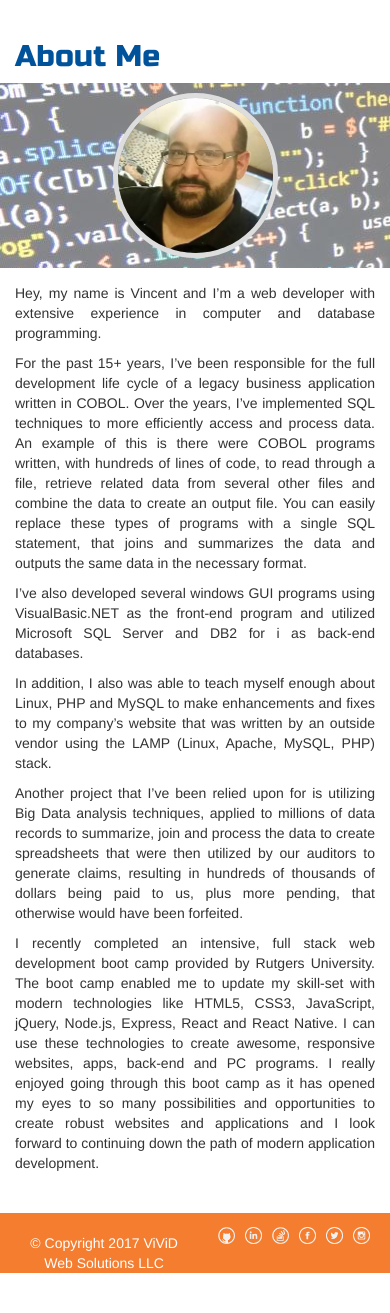
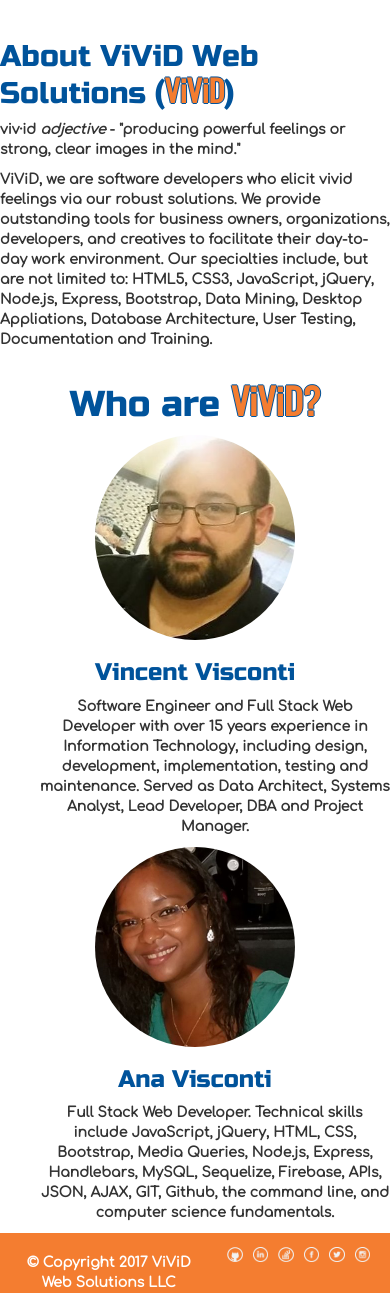
Before and after one commit to VinnyV88/Bootstrap-Portfolio, a PHP site: page /about.html in a window 390 px wide. Shown: the part 100-1413 px from the top of the page. Before the commit the page ends 1373 px from the top, so only its background shows below. Run offline with PHP 8.4, Linux system fonts and the light colour scheme.

Commit message:
implementing new format and new pages

```diff
--- a/about.html
+++ b/about.html
@@ -5,14 +5,13 @@
     <meta name="google-site-verification" content="W9UQW6gK79ShwmZ7BX7j6dADZiUvSOYc5WXKP7xfGTo" />
     <meta name="viewport" content="width=device-width, initial-scale=1">
     <meta charset="UTF-8">
-    <title>About Me</title>
+    <title>About</title>
     <!-- Latest compiled and minified CSS -->
     <link rel="stylesheet" href="https://maxcdn.bootstrapcdn.com/bootstrap/3.3.7/css/bootstrap.min.css">
     <!-- Optional theme -->
     <link rel="stylesheet" href="https://maxcdn.bootstrapcdn.com/bootstrap/3.3.7/css/bootstrap-theme.min.css">
     <link rel="stylesheet" type="text/css" href="assets/css/style.css">
-    <link href="https://fonts.googleapis.com/css?family=Share+Tech" rel="stylesheet">
-    <link href="https://fonts.googleapis.com/css?family=Russo+One" rel="stylesheet">
+    <link href="https://fonts.googleapis.com/css?family=Share+Tech|Oswald|Russo+One|Comfortaa" rel="stylesheet">
 </head>
 
 <body>
@@ -24,21 +23,76 @@
                     <span class="icon-bar"></span>
                     <span class="icon-bar"></span>
                 </button>
-                <a class="navbar-brand" href="index.html"><span class="byname byname-ani byname-lg"> by Vincent Visconti</span><img class="logo logo-ani logo-lg" src="assets/images/ViViD_Web_logo_LLC.svg" alt="Logo"></a>
+                <a class="navbar-brand" href="index.html">
+                    <span class="byname byname-ani byname-lg"> by Vincent Visconti</span>
+                    <img class="logo logo-ani logo-lg" src="assets/images/ViViD_Web_logo_LLC.svg"
+                        alt="Logo">
+                </a>
             </div>
             <div class="collapse navbar-collapse" id="myNavbar">
                 <ul class="nav navbar-nav navbar-nav-ani navbar-right navbar-nav-lg">
-                    <li><a href="index.html"><span class="glyphicon glyphicon-home"></span> Home</a></li>
-                    <li class="active"><a href="about.html"><span class="glyphicon glyphicon-user"></span> About Me</a></li>
-                    <li><a href="portfolio.html"><span class="glyphicon glyphicon-briefcase"></span> Portfolio</a></li>
-                    <li><a href="contact.html"><span class="glyphicon glyphicon-inbox"></span> Contact</a></li>
+                    <li>
+                        <a href="index.html">
+                            <span class="glyphicon glyphicon-home"></span> Home</a>
+                    </li>
+                    <li>
+                        <a href="solutions.html">
+                            <span class="glyphicon glyphicon-tasks"></span> Solutions</a>
+                    </li>
+                    <li class="active">
+                        <a href="about.html">
+                            <span class="glyphicon glyphicon-user"></span> About</a>
+                    </li>
+                    <li>
+                        <a href="portfolio.html">
+                            <span class="glyphicon glyphicon-briefcase"></span> Portfolio</a>
+                    </li>
+                    <li>
+                        <a href="contact.html">
+                            <span class="glyphicon glyphicon-inbox"></span> Contact</a>
+                    </li>
                 </ul>
             </div>
         </div>
     </nav>
 
+      <!-- About Section -->
+  <section id="about">
+        <div class="flex-container">
+                <div class="row">
+                  <div class="col-md-10 col-md-offset-1">
+                    <h2>About ViViD Web Solutions (<span class="vivid-style">ViViD</span>)</h2>
+                <p><span style="font-weight:900;">viv·id</span> <i> adjective</i> - &quot;producing powerful feelings or strong, clear images in the mind.&quot;
+              <p>ViViD, we are software developers who elicit vivid feelings via our robust solutions. We provide outstanding tools for business owners, organizations, developers, and creatives to facilitate their day-to-day work environment. Our specialties include, but are not limited to: HTML5, CSS3, JavaScript, jQuery, Node.js, Express, Bootstrap, Data Mining, Desktop Appliations, Database Architecture, User Testing, Documentation and Training.</p>
+                  </div>
+                </div>
+              <h1 class="text-center">Who are </span><span class="vivid-style">ViViD?</span></h1>
+            </div>
+            <div class="row">
+                <div class="col-md-6 text-center">
+                  <img src="./assets/images/vinny.jpg" class="img-responsive img-about" alt="Vinny Visconti">
+                  <h3>Vincent Visconti</h3>
+                    <ul style="list-style-type:none">
+                      <li>Software Engineer and Full Stack Web Developer with over 15 years experience in Information Technology, including design, development, implementation, testing and maintenance.  Served as Data Architect, Systems Analyst, Lead Developer, DBA and Project Manager.</li>
+                    </ul>
+              </div>
+              <div class="col-md-6 text-center">
+                <img src="./assets/images/ana.jpg" class="img-responsive img-about" alt="Ana Visconti">
+                <h3>Ana Visconti</h3>
+                <ul style="list-style-type:none">
+                  <li>Full Stack Web Developer. Technical skills include JavaScript, jQuery, HTML, CSS, Bootstrap, Media Queries, Node.js, Express, Handlebars, MySQL, Sequelize, Firebase, APIs, JSON, AJAX,  GIT, Github, the command line, and computer science fundamentals.</li>
+                </ul>
+              </div>
 
-    <div class="container">
+            </div>
+
+          </div>
+          <!-- close container -->
+        </div>
+      </section>
+
+
+    <!-- <div class="container">
 
         <div class="row">
             <div class="col-md-8 col-md-offset-2 flex-container main-container">
@@ -55,18 +109,36 @@
 
                 <div class="row margin-bottom-lg">
                     <div class="col-md-12 text-justify">
-                        <p>Hey, my name is Vincent and I’m a web developer with extensive experience in computer and database programming.</p>
-                        <p>For the past 15+ years, I’ve been responsible for the full development life cycle of a legacy business application written in COBOL. Over the years, I’ve implemented SQL techniques to more efficiently access and process data. An example of this is there were COBOL programs written, with hundreds of lines of code, to read through a file, retrieve related data from several other files and combine the data to create an output file. You can easily replace these types of programs with a single SQL statement, that joins and summarizes the data and outputs the same data in the necessary format.</p>
-                        <p>I’ve also developed several windows GUI programs using VisualBasic.NET as the front-end program and utilized Microsoft SQL Server and DB2 for i as back-end databases.</p>
-                        <p>In addition, I also was able to teach myself enough about Linux, PHP and MySQL to make enhancements and fixes to my company’s website that was written by an outside vendor using the LAMP (Linux, Apache, MySQL, PHP) stack.</p>
-                        <p>Another project that I’ve been relied upon for is utilizing Big Data analysis techniques, applied to millions of data records to summarize, join and process the data to create spreadsheets that were then utilized by our auditors to generate claims, resulting in hundreds of thousands of dollars being paid to us, plus more pending, that otherwise would have been forfeited.</p>
-                        <p>I recently completed an intensive, full stack web development boot camp provided by Rutgers University. The boot camp enabled me to update my skill-set with modern technologies like HTML5, CSS3, JavaScript, jQuery, Node.js, Express, React and React Native. I can use these technologies to create awesome, responsive websites, apps, back-end and PC programs. I really enjoyed going through this boot camp as it has opened my eyes to so many possibilities and opportunities to create robust websites and applications and I look forward to continuing down the path of modern application development.</p>
+                        <p>Hey, my name is Vincent and I’m a web developer with extensive experience in computer and database
+                            programming.</p>
+                        <p>For the past 15+ years, I’ve been responsible for the full development life cycle of a legacy business
+                            application written in COBOL. Over the years, I’ve implemented SQL techniques to more efficiently
+                            access and process data. An example of this is there were COBOL programs written, with hundreds
+                            of lines of code, to read through a file, retrieve related data from several other files and
+                            combine the data to create an output file. You can easily replace these types of programs with
+                            a single SQL statement, that joins and summarizes the data and outputs the same data in the necessary
+                            format.</p>
+                        <p>I’ve also developed several windows GUI programs using VisualBasic.NET as the front-end program and
+                            utilized Microsoft SQL Server and DB2 for i as back-end databases.</p>
+                        <p>In addition, I also was able to teach myself enough about Linux, PHP and MySQL to make enhancements
+                            and fixes to my company’s website that was written by an outside vendor using the LAMP (Linux,
+                            Apache, MySQL, PHP) stack.</p>
+                        <p>Another project that I’ve been relied upon for is utilizing Big Data analysis techniques, applied
+                            to millions of data records to summarize, join and process the data to create spreadsheets that
+                            were then utilized by our auditors to generate claims, resulting in hundreds of thousands of
+                            dollars being paid to us, plus more pending, that otherwise would have been forfeited.</p>
+                        <p>I recently completed an intensive, full stack web development boot camp provided by Rutgers University.
+                            The boot camp enabled me to update my skill-set with modern technologies like HTML5, CSS3, JavaScript,
+                            jQuery, Node.js, Express, React and React Native. I can use these technologies to create awesome,
+                            responsive websites, apps, back-end and PC programs. I really enjoyed going through this boot
+                            camp as it has opened my eyes to so many possibilities and opportunities to create robust websites
+                            and applications and I look forward to continuing down the path of modern application development.</p>
                     </div>
                 </div>
             </div>
         </div>
 
-    </div>
+    </div> -->
 
     <footer class="footer">
         <div class="container">
--- a/assets/css/style.css
+++ b/assets/css/style.css
@@ -155,6 +155,7 @@
 .navbar-inverse .hm-navbar-nav>li>a,
 .navbar-inverse .navbar-nav>li>a {
     text-shadow: none;
+    font-weight: bold;
 }
 
 .navbar-inverse .navbar-toggle:focus,
@@ -174,6 +175,28 @@
     top: 30px;
 }
 
+.vivid-style {
+    color: #f47d30;
+    text-shadow: -1px 0 #00539b, 0 1px #00539b, 1px 0 #00539b, 0 -1px #00539b;
+    font-family: "Century Gothic", "Oswald", "San Serif";
+    font-weight: 900;
+  }
+
+  .img-circle {
+    border-radius: 50%;
+  }
+
+  .img-about {
+    text-align: center;
+    width: 200px;
+    border: 3px;
+    color: #909090;
+    font-family: "Dancing Script", "Roboto", "San Serif";
+    font-weight: 900;
+    border-radius: 50%;
+    display: inline-block;
+    margin: 0 15px;
+  }
 
 .h1,
 .h2,
@@ -290,7 +313,7 @@
   .jumbo-txt {
     /* color: black; */
     color: white;
-    /* font-family: "Roboto", "San Serif"; */
+    /* font-family: "Comfortaa", "San Serif"; */
     font-family: "Oswald", "San Serif";
     /* font-family: "Teko", "San Serif"; */
   }
@@ -305,6 +328,17 @@
   text-decoration: underline;
 }
 
+.solution-box {
+    background-color: #f47d30;
+    width: 100%;
+    height: 270px;
+  }
+
+  .solution-box-text {
+    color: white;
+    font-family: "Oswald", "San Serif";
+    font-size: 24px;
+  }
 
 .main-section>.panel-body>a:link,
 .main-section>.panel-body>a:visited,
@@ -386,7 +420,7 @@
 }
 
 .caption-button {
-    font-family: "Roboto", "Helvetica Neue", Helvetica, Arial, sans-serif;
+    font-family: "Comfortaa", "Helvetica Neue", Helvetica, Arial, sans-serif;
     color: #f47d30;
     font-size: 14px;
     font-weight: bold;
@@ -417,6 +451,8 @@
     /* Margin bottom by footer height */
     padding-top: 120px;
     margin-bottom: 60px;
+    font-family: "Comfortaa", "Helvetica Neue", "Helvetica", "Arial", "sans-serif";
+    font-weight: bold;
 }
 
 .fixed-bg {
```
Also changed, not shown: contact.html (+31 -10 lines), index.html (+20 -34 lines), portfolio.html (+27 -9 lines), solutions.html (added, +157 -0 lines), assets/images/ana.jpg (added), assets/images/vinny.jpg (added).
